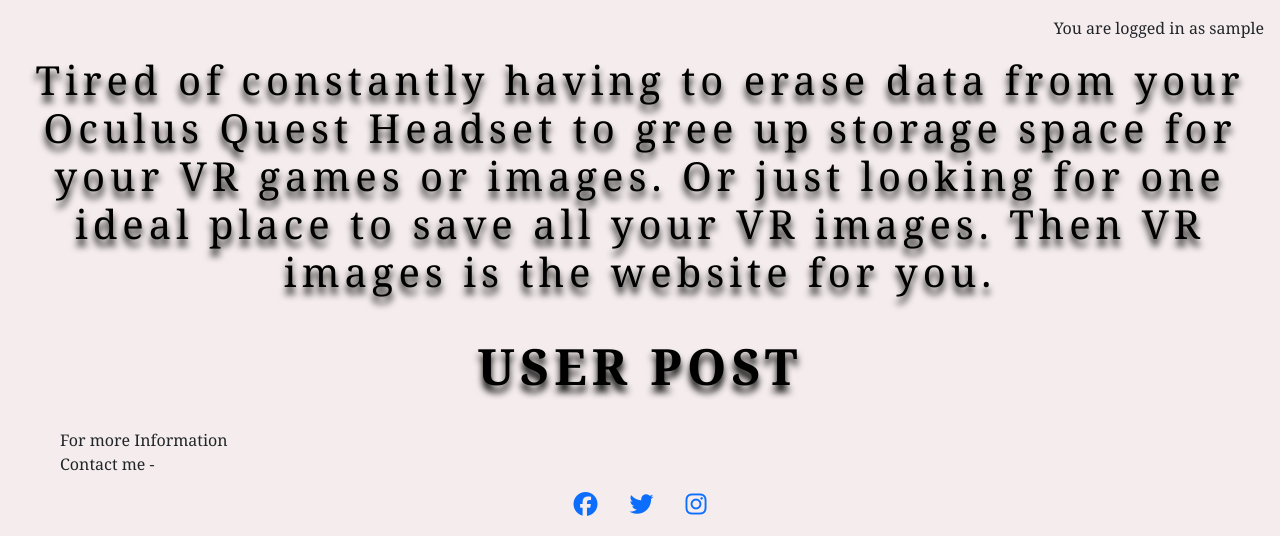
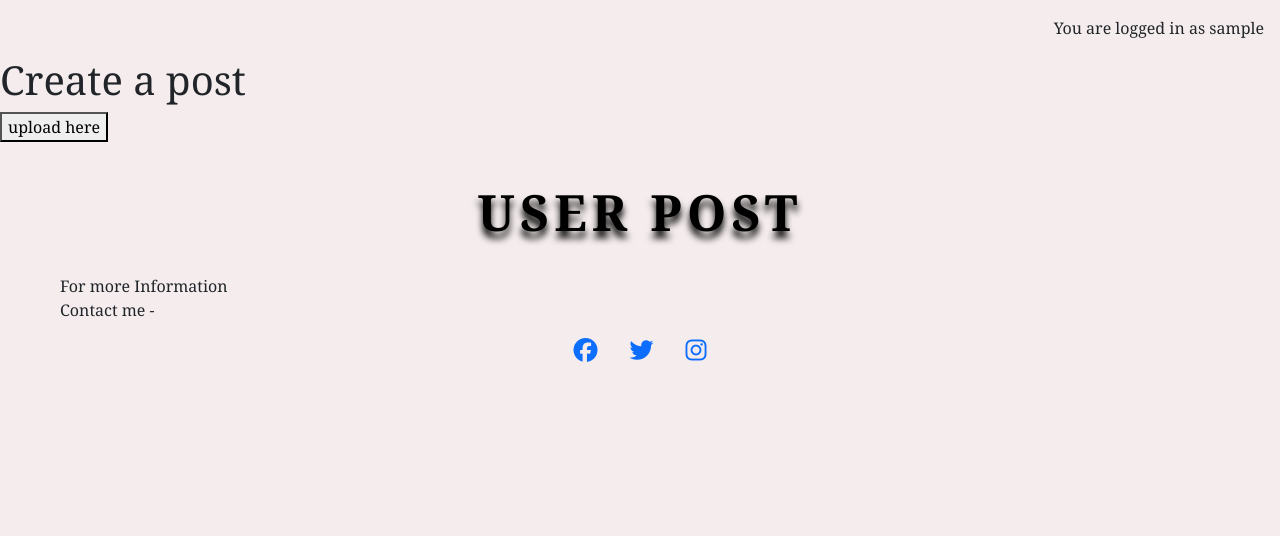
Before and after one commit to Michael-Obadun/Picture-Me-VR, a Django app: page / in a window 1280 px wide. Shown: the part 86-622 px from the top of the page. Run offline with Django 4.2, Linux system fonts and the light colour scheme; the visitor is signed in with stand-in values (Sample User, id 1); data that the repository does not hold is empty; some libraries are stand-ins or nearby versions.

Commit message:
I added the block named head to post_details html file. In the index file i added a if staement within the block head

```diff
--- a/VRimages/templates/VRimages/index.html
+++ b/VRimages/templates/VRimages/index.html
@@ -4,8 +4,11 @@
 
 {% block head %}
 
- <!-- heading image -->
- <div class="introParagraph">
+{% if user.is_authenticated %}
+    <h1>Create a post</h1>
+    <button>upload here</button>
+{% else %}
+<div class="introParagraph">
     <h1>
       Tired of constantly having to erase data from your Oculus Quest
       Headset to gree up storage space for your VR games or images. Or just
@@ -13,14 +16,18 @@
       is the website for you.
     </h1>
   </div>
-  <!-- heading image -->
+{% endif %}
 
-  <h2 class="userPost">USER POST</h2>
+
+
 {% endblock %}
 
 
 
 {% block content %}
+
+<h2 class="userPost">USER POST</h2>
+
 <!-- index.html content starts here -->
 <div class="container-fluid">
     <div class="row">
--- a/templates/base.html
+++ b/templates/base.html
@@ -89,6 +89,14 @@
 
         {% block head %}
         <!-- Content Goes here -->
+        <div class="introParagraph">
+            <h1>
+              Tired of constantly having to erase data from your Oculus Quest
+              Headset to gree up storage space for your VR games or images. Or just
+              looking for one ideal place to save all your VR images. Then VR images
+              is the website for you.
+            </h1>
+          </div>
         {% endblock %}
 
 
```
Also changed, not shown: VRimages/templates/VRimages/post_detail.html (+9 -8 lines).
